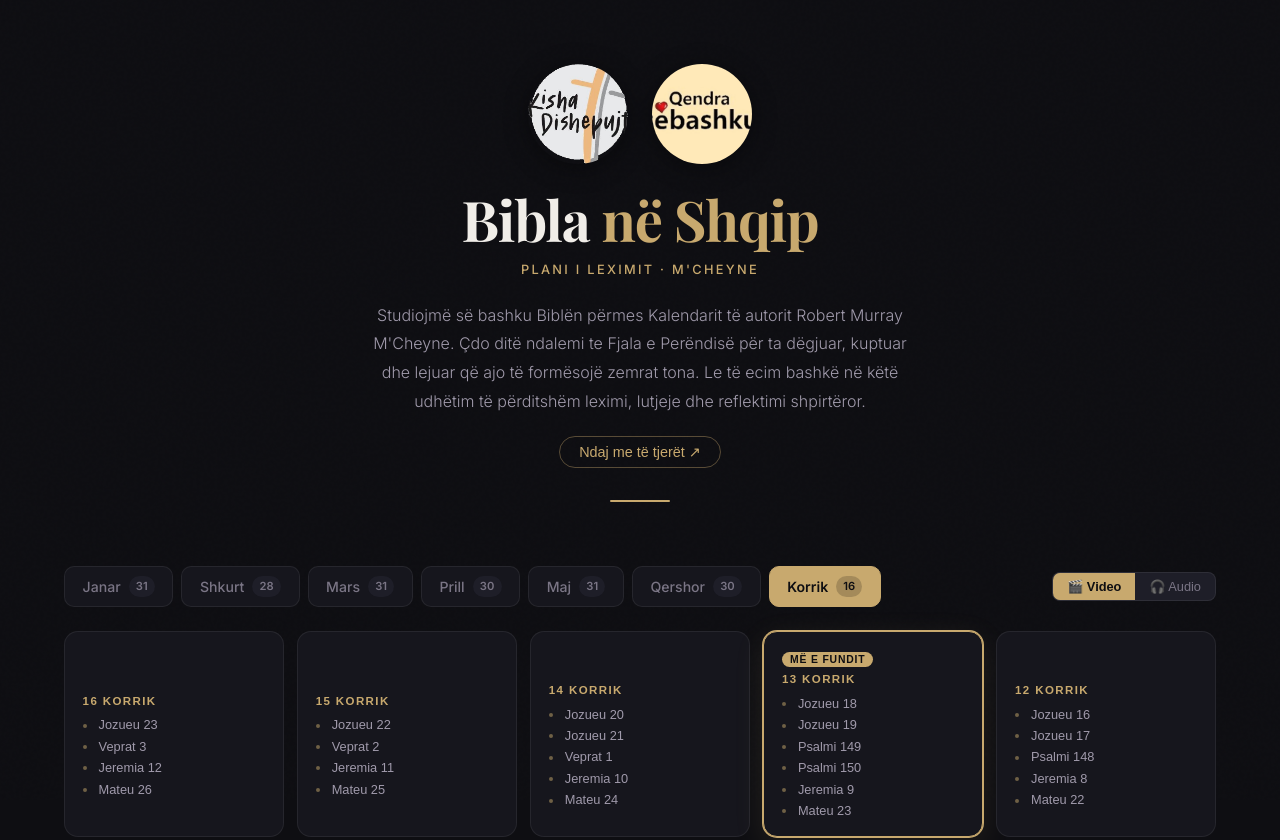
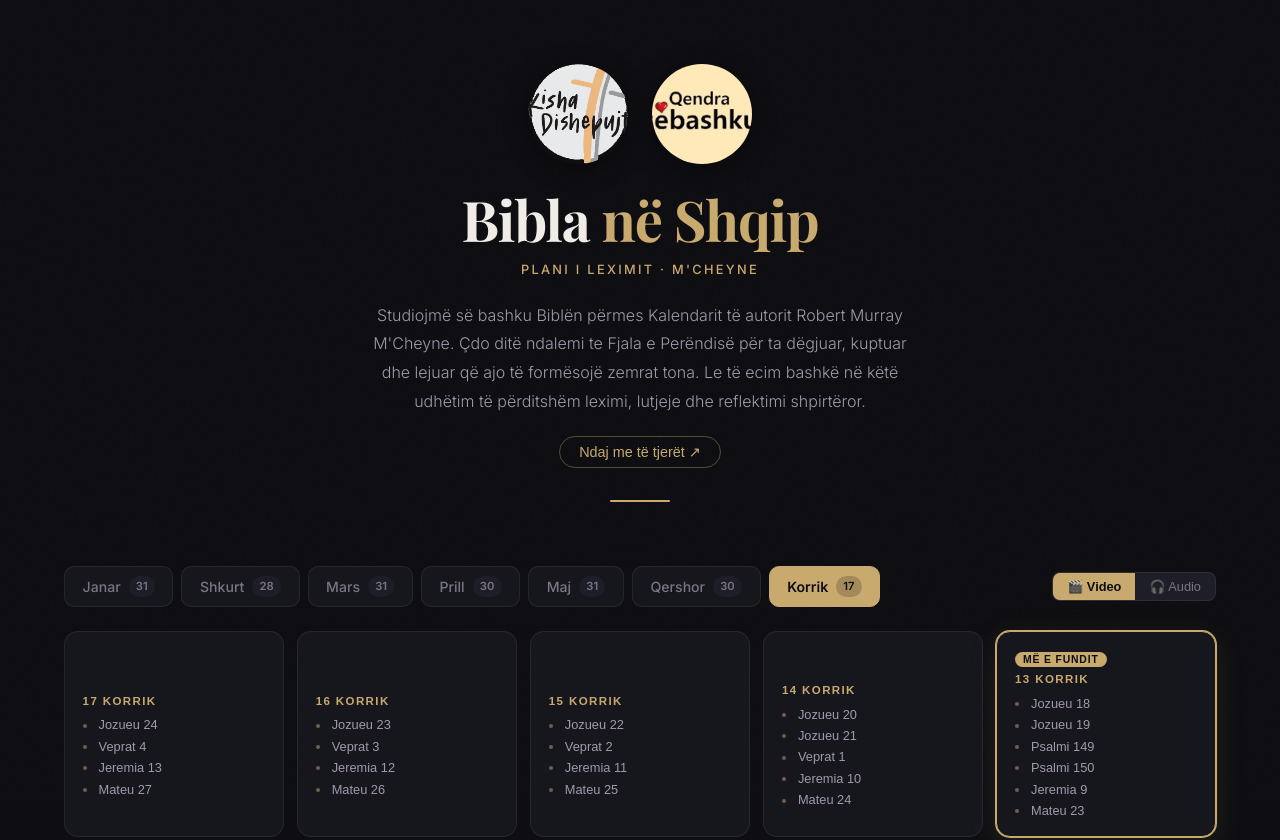
Before and after one commit to jeffandmeredith-max/bibla-shqip, a React (Vite) app: page / in a window 1280 px wide. Shown: the top 840 px of the page. Built offline with nearby package versions, Linux system fonts and the light colour scheme.

Commit message:
chore: daily update 2026-07-17

```diff
--- a/src/data/july.js
+++ b/src/data/july.js
@@ -442,5 +442,28 @@ export const july = [
         "start": 585
       }
     ]
+  },
+  {
+    "day": 17,
+    "date": "17 Korrik",
+    "videoId": "EbT1gN7B77o",
+    "readings": [
+      {
+        "title": "Jozueu 24",
+        "start": 0
+      },
+      {
+        "title": "Veprat 4",
+        "start": 319
+      },
+      {
+        "title": "Jeremia 13",
+        "start": 608
+      },
+      {
+        "title": "Mateu 27",
+        "start": 834
+      }
+    ]
   }
 ]
```
